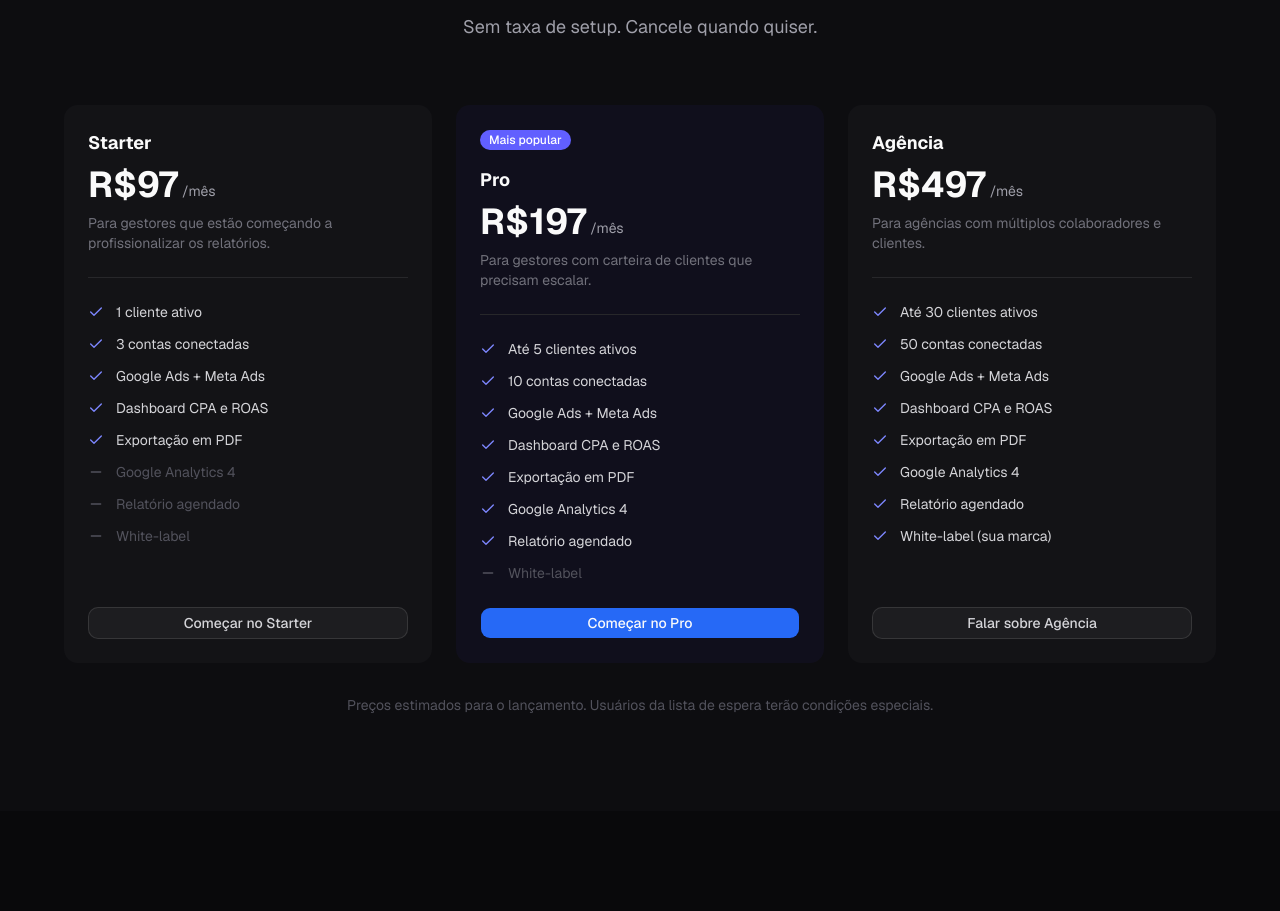
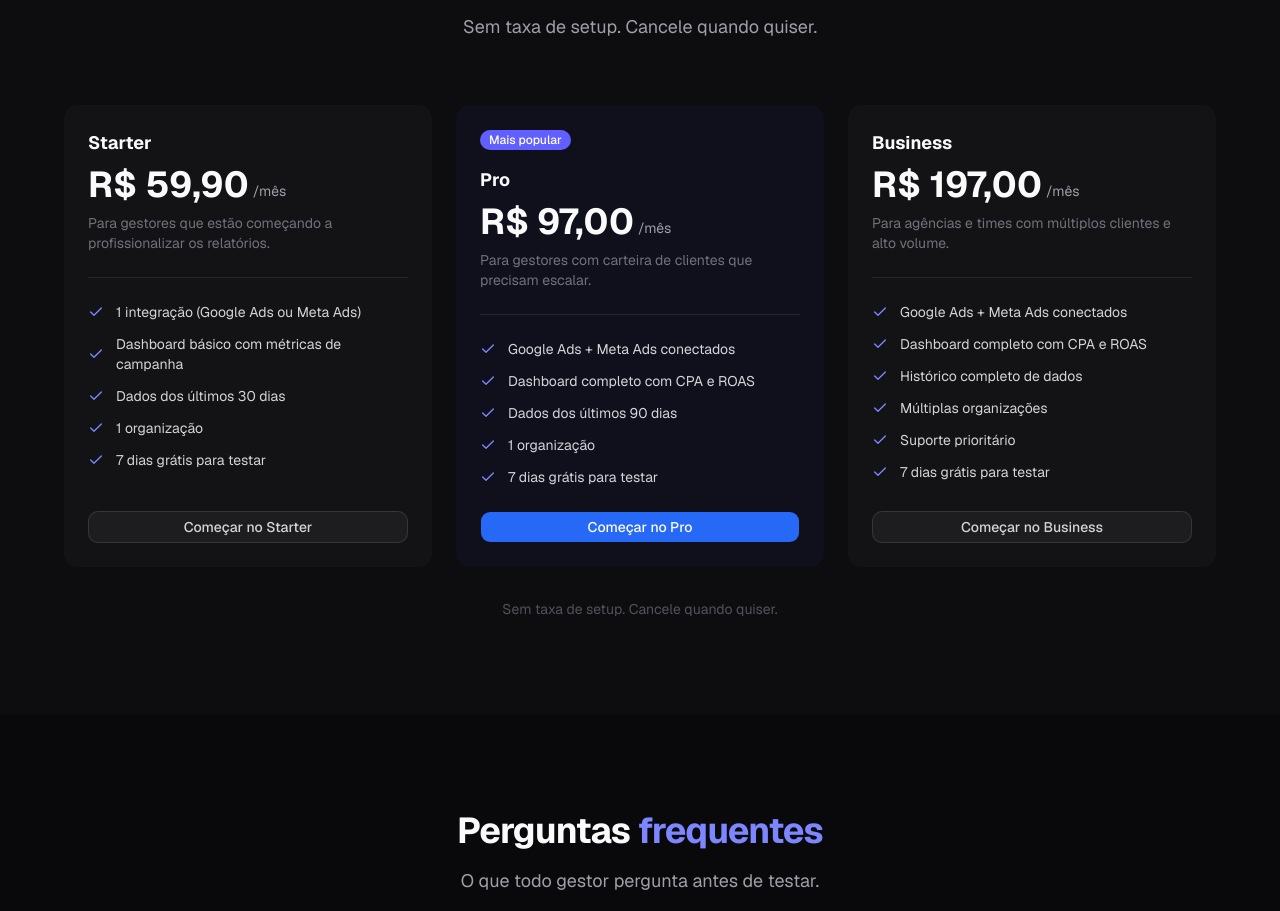
Before and after one commit to LuSan1986/projeto_getdashia, a Next.js app: page / in a window 1280 px wide. Shown: the part 3426-4337 px from the top of the page. Built offline with nearby package versions, Linux system fonts and the light colour scheme.

Commit message:
fix(landing): correct pricing section to match actual plans

```diff
--- a/src/components/landing/planos.tsx
+++ b/src/components/landing/planos.tsx
@@ -1,18 +1,14 @@
-import { Check, Minus } from "lucide-react";
+import Link from "next/link";
+import { Check } from "lucide-react";
 import { Badge } from "@/components/ui/badge";
 import { Button } from "@/components/ui/button";
 import { Card } from "@/components/ui/card";
-
-interface Feature {
-  texto: string;
-  incluso: boolean;
-}
 
 interface Plano {
   nome: string;
   preco: string;
   descricao: string;
-  features: Feature[];
+  features: string[];
   cta: string;
   destaque: boolean;
 }
@@ -20,53 +16,45 @@ interface Plano {
 const planos: Plano[] = [
   {
     nome: "Starter",
-    preco: "R$97",
+    preco: "R$ 59,90",
     descricao: "Para gestores que estão começando a profissionalizar os relatórios.",
     destaque: false,
     cta: "Começar no Starter",
     features: [
-      { texto: "1 cliente ativo", incluso: true },
-      { texto: "3 contas conectadas", incluso: true },
-      { texto: "Google Ads + Meta Ads", incluso: true },
-      { texto: "Dashboard CPA e ROAS", incluso: true },
-      { texto: "Exportação em PDF", incluso: true },
-      { texto: "Google Analytics 4", incluso: false },
-      { texto: "Relatório agendado", incluso: false },
-      { texto: "White-label", incluso: false },
+      "1 integração (Google Ads ou Meta Ads)",
+      "Dashboard básico com métricas de campanha",
+      "Dados dos últimos 30 dias",
+      "1 organização",
+      "7 dias grátis para testar",
     ],
   },
   {
     nome: "Pro",
-    preco: "R$197",
+    preco: "R$ 97,00",
     descricao: "Para gestores com carteira de clientes que precisam escalar.",
     destaque: true,
     cta: "Começar no Pro",
     features: [
-      { texto: "Até 5 clientes ativos", incluso: true },
-      { texto: "10 contas conectadas", incluso: true },
-      { texto: "Google Ads + Meta Ads", incluso: true },
-      { texto: "Dashboard CPA e ROAS", incluso: true },
-      { texto: "Exportação em PDF", incluso: true },
-      { texto: "Google Analytics 4", incluso: true },
-      { texto: "Relatório agendado", incluso: true },
-      { texto: "White-label", incluso: false },
+      "Google Ads + Meta Ads conectados",
+      "Dashboard completo com CPA e ROAS",
+      "Dados dos últimos 90 dias",
+      "1 organização",
+      "7 dias grátis para testar",
     ],
   },
   {
-    nome: "Agência",
-    preco: "R$497",
-    descricao: "Para agências com múltiplos colaboradores e clientes.",
+    nome: "Business",
+    preco: "R$ 197,00",
+    descricao: "Para agências e times com múltiplos clientes e alto volume.",
     destaque: false,
-    cta: "Falar sobre Agência",
+    cta: "Começar no Business",
     features: [
-      { texto: "Até 30 clientes ativos", incluso: true },
-      { texto: "50 contas conectadas", incluso: true },
-      { texto: "Google Ads + Meta Ads", incluso: true },
-      { texto: "Dashboard CPA e ROAS", incluso: true },
-      { texto: "Exportação em PDF", incluso: true },
-      { texto: "Google Analytics 4", incluso: true },
-      { texto: "Relatório agendado", incluso: true },
-      { texto: "White-label (sua marca)", incluso: true },
+      "Google Ads + Meta Ads conectados",
+      "Dashboard completo com CPA e ROAS",
+      "Histórico completo de dados",
+      "Múltiplas organizações",
+      "Suporte prioritário",
+      "7 dias grátis para testar",
     ],
   },
 ];
@@ -117,21 +105,9 @@ export default function Planos() {
 
               <ul className="mb-6 flex-1 space-y-3">
                 {plano.features.map((feature) => (
-                  <li key={feature.texto} className="flex items-center gap-3">
-                    {feature.incluso ? (
-                      <Check className="size-4 shrink-0 text-indigo-400" />
-                    ) : (
-                      <Minus className="size-4 shrink-0 text-zinc-600" />
-                    )}
-                    <span
-                      className={
-                        feature.incluso
-                          ? "text-sm text-zinc-300"
-                          : "text-sm text-zinc-600"
-                      }
-                    >
-                      {feature.texto}
-                    </span>
+                  <li key={feature} className="flex items-center gap-3">
+                    <Check className="size-4 shrink-0 text-indigo-400" />
+                    <span className="text-sm text-zinc-300">{feature}</span>
                   </li>
                 ))}
               </ul>
@@ -145,15 +121,14 @@ export default function Planos() {
                     : "w-full border-zinc-700 text-zinc-300 hover:bg-zinc-800 hover:text-zinc-100"
                 }
               >
-                <a href="#waitlist">{plano.cta}</a>
+                <Link href="/precos">{plano.cta}</Link>
               </Button>
             </Card>
           ))}
         </div>
 
         <p className="mt-8 text-center text-sm text-zinc-600">
-          Preços estimados para o lançamento. Usuários da lista de espera terão
-          condições especiais.
+          Sem taxa de setup. Cancele quando quiser.
         </p>
       </div>
     </section>
```
